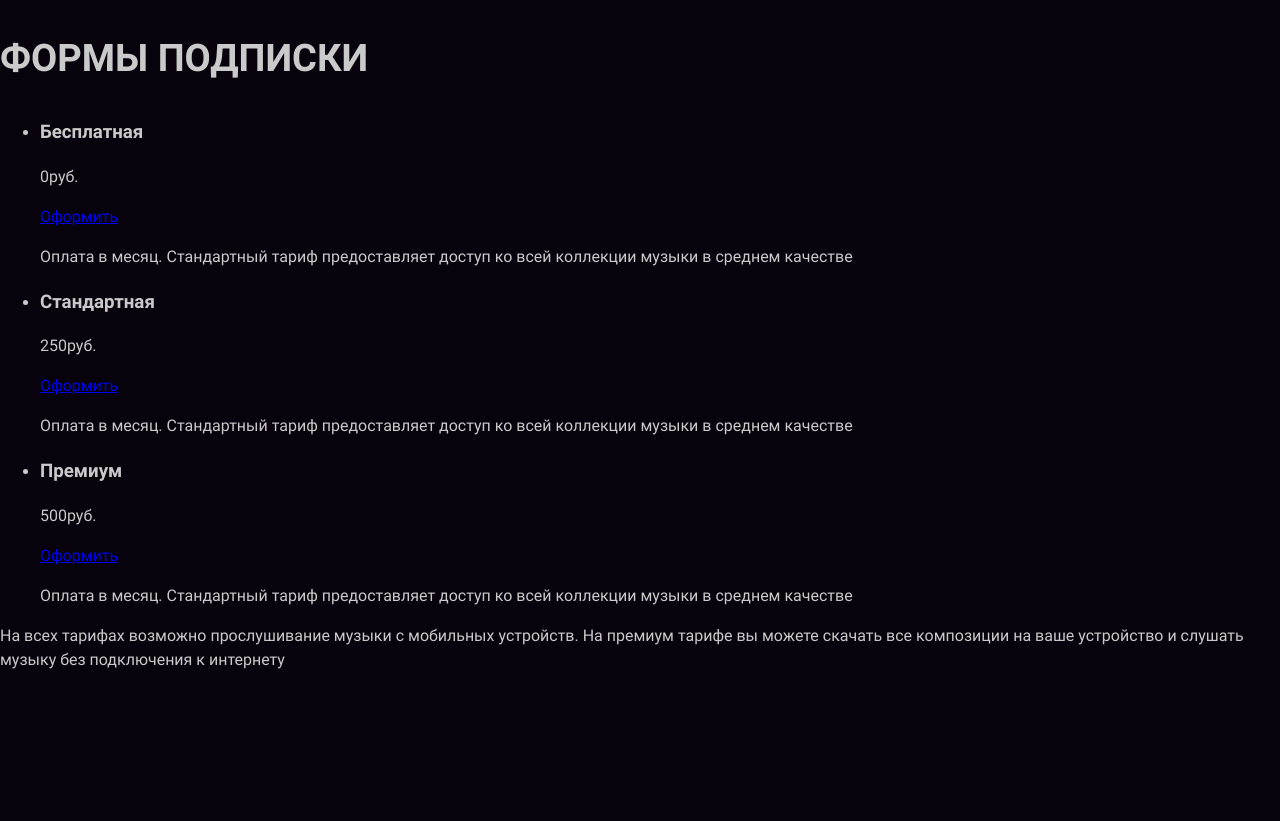
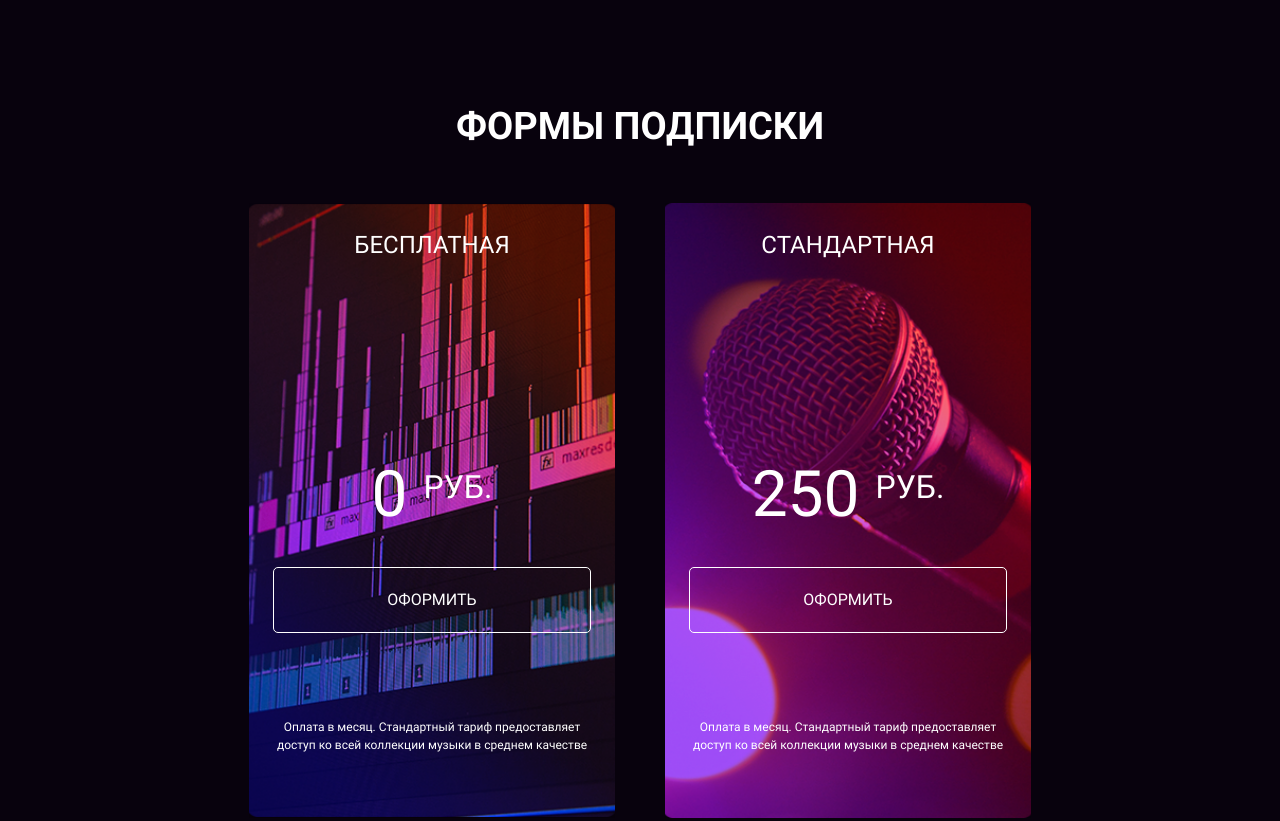
Before and after one commit to NadyaPod/layout-designer-project-56, a website: page src/index.html in a window 1280 px wide. Shown: the part 751-1572 px from the top of the page. Before the commit the page ends 1423 px from the top, so only its background shows below. Drawn offline with Linux system fonts and the light colour scheme.

Commit message:
wip subs

```diff
--- a/src/index.html
+++ b/src/index.html
@@ -32,7 +32,7 @@
   </header>
 
   <main class="main">
-    <section class="hero">
+    <section class="hero" id="page-description">
       <div class="container">
         <div class="hero__title-wrap">
           <h1 class="hero__title title">Онлайн музыка где угодно</h1>
@@ -49,26 +49,35 @@
         </form>
       </div>
     </section>
-    <section class="subscription">
+    <section class="subscription container" id="page-pricing">
       <h2 class="subscription__title">Формы подписки</h2>
       <ul class="subscription__option-list">
         <li class="subscription__option option option--free">
           <h3 class="option__title">Бесплатная</h3>
-          <p class="option__price">0<span class="option_currency">руб.</span></p>
+          <div class="option__price-wrap">
+            <p class="option__price">0</p>
+            <span class="option_currency">руб.</span>
+          </div>
           <a href="#" class="option__btn">Оформить</a>
           <p class="option__details">Оплата в месяц. Стандартный тариф предоставляет доступ ко всей коллекции музыки в
             среднем качестве</p>
         </li>
         <li class="subscription__option option option--standard">
           <h3 class="option__title">Стандартная</h3>
-          <p class="option__price">250<span class="option_currency">руб.</span></p>
+          <div class="option__price-wrap">
+            <p class="option__price">250</p>
+            <span class="option_currency">руб.</span>
+          </div>
           <a href="#" class="option__btn">Оформить</a>
           <p class="option__details">Оплата в месяц. Стандартный тариф предоставляет доступ ко всей коллекции музыки в
             среднем качестве</p>
         </li>
         <li class="subscription__option option option--premium">
           <h3 class="option__title">Премиум</h3>
-          <p class="option__price">500<span class="option_currency">руб.</span></p>
+          <div class="option__price-wrap">
+            <p class="option__price">500</p>
+            <span class="option_currency">руб.</span>
+          </div>
           <a href="#" class="option__btn">Оформить</a>
           <p class="option__details">Оплата в месяц. Стандартный тариф предоставляет доступ ко всей коллекции музыки в
             среднем качестве</p>
--- a/src/styles/sass/_base.scss
+++ b/src/styles/sass/_base.scss
@@ -61,7 +61,7 @@ h2 {
 .container {
   position: relative;
 
-  max-width: 1400px;
+  max-width: 1440px;
   margin: 0 auto;
   padding: 0 120px;
 
--- /dev/null
+++ b/src/styles/sass/blocks/_option.scss
@@ -0,0 +1,90 @@
+.option {
+  width: 366px;
+  padding: 24px 24px 64px;
+  background-position: center;
+  background-size: cover;
+  background-repeat: no-repeat;
+
+  @media (max-width: 1075px) {
+    max-width: 595px;
+    padding-top: 14px;
+  }
+
+  &--free {
+    background-image: url("../images/subscribe_1.png");
+  }
+
+  &--standard {
+    background-image: url("../images/subscribe_2.png");
+  }
+
+  &--premium {
+    background-image: url("../images/subscribe_3.png");
+  }
+
+  &__title {
+    margin: 0;
+    margin-bottom: 200px;
+    font-weight: 400;
+
+    color: $white;
+    font-size: 24px;
+    line-height: 36px;
+
+    text-align: center;
+    text-transform: uppercase;
+
+    @media (max-width: 1075px) {
+      font-size: 16px;
+      line-height: 24px;
+    }
+  }
+
+  &__price-wrap {
+    display: flex;
+    justify-content: center;
+    gap: 16px;
+
+    margin-bottom: 40px;
+  }
+
+  &__price {
+    margin: 0;
+    color: $white;
+    font-size: 64px;
+    line-height: 64px;
+  }
+
+  &_currency {
+    color: $white;
+    font-size: 32px;
+    line-height: 48px;
+    text-transform: uppercase;
+  }
+
+  &__btn {
+    margin-bottom: 85px;
+    display: block;
+    width: 100%;
+    padding: 20px;
+    color: $white;
+    background-color: transparent;
+    border: 1px solid $white;
+    border-radius: 5px;
+    text-align: center;
+    text-decoration: none;
+    text-transform: uppercase;
+
+    &:hover {
+      opacity: 0.8;
+    }
+  }
+
+  &__details {
+    margin: 0;
+    color: $white;
+    font-size: 12px;
+    line-height: 18px;
+    text-align: center;
+  }
+}
--- /dev/null
+++ b/src/styles/sass/blocks/_subscription.scss
@@ -0,0 +1,33 @@
+.subscription {
+  padding-top: 100px;
+}
+
+.subscription__title {
+  margin: 0;
+  margin-bottom: 48px;
+
+  color: $white;
+  text-align: center;
+}
+
+.subscription__option-list {
+  display: flex;
+  justify-content: center;
+  gap: 50px;
+  flex-wrap: wrap;
+  margin: 0;
+  padding: 0;
+  list-style: none;
+
+  @media (max-width: 1075px) {
+    flex-direction: column;
+    align-items: center;
+  }
+}
+
+.subscription__option {}
+
+.subscription__text {
+  color: $white;
+  text-align: center;
+}
--- a/src/styles/sass/styles.scss
+++ b/src/styles/sass/styles.scss
@@ -8,3 +8,5 @@
 @import "./blocks/search";
 @import "./blocks/hero";
 @import "./blocks/hero-form";
+@import "./blocks/subscription";
+@import "./blocks/option";
```
Also changed, not shown: src/styles/styles.css, 1 other file.
